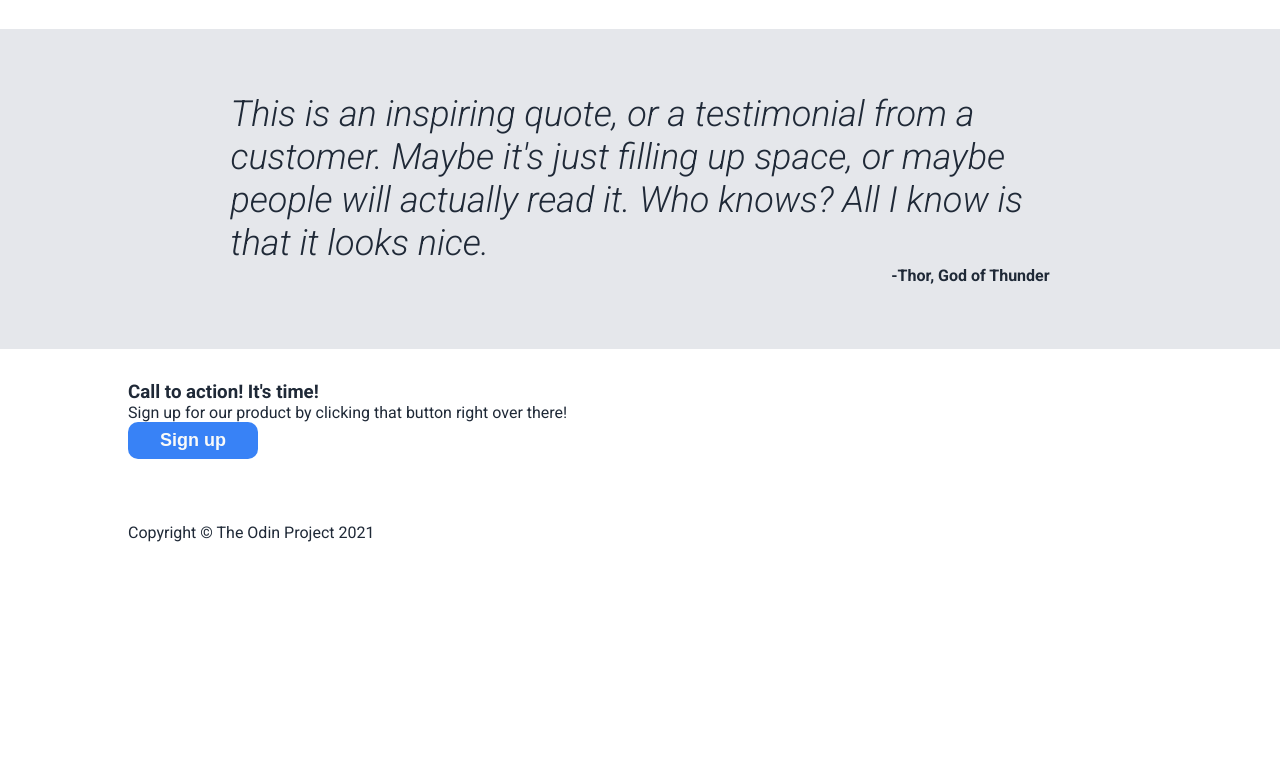
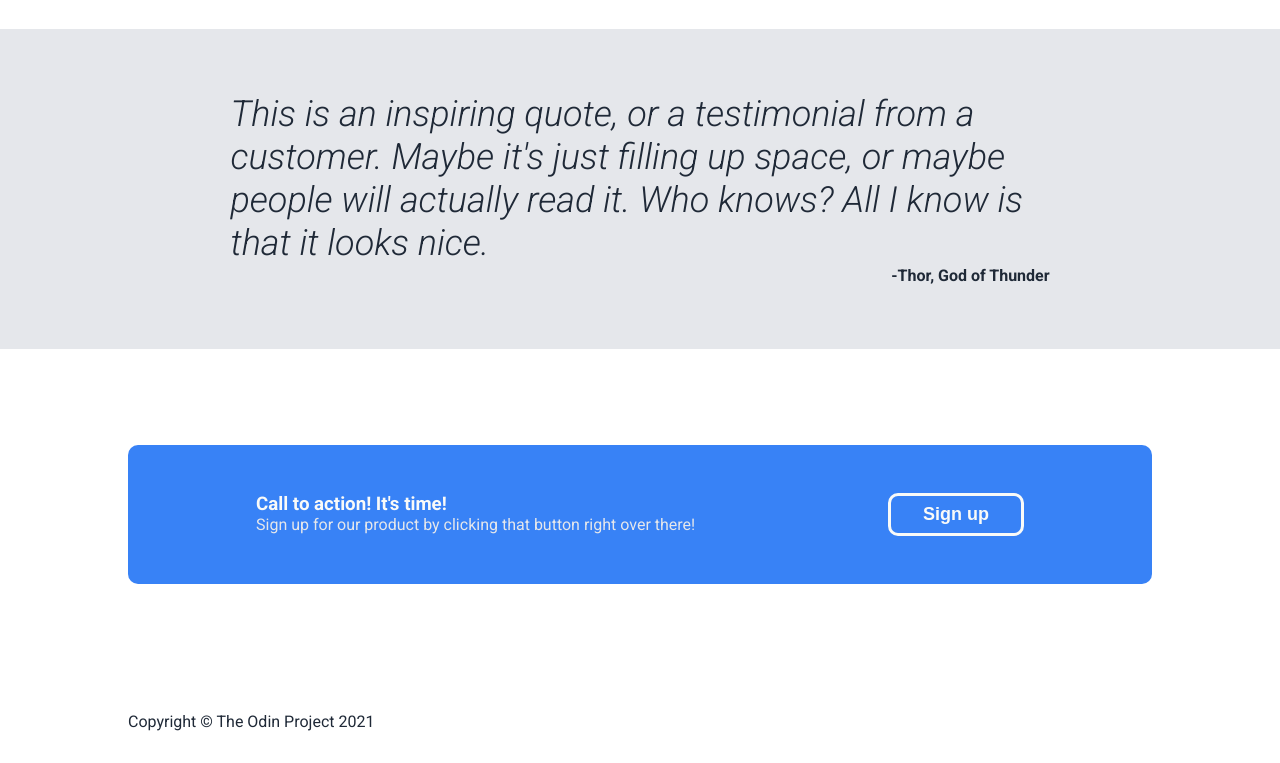
Before and after one commit to gtalnz/foundations-landing-page, a plain HTML site: page index.html in a window 1280 px wide. Shown: the part 807-1570 px from the top of the page. Before the commit the page ends 1381 px from the top, so only its background shows below. Drawn offline with Linux system fonts and the light colour scheme.

Commit message:
Add CSS for call to action section

```diff
--- a/index.html
+++ b/index.html
@@ -77,7 +77,7 @@
 				</div>
 			</div>
 		</div>
-		<div class="bg-white">
+		<div class="call-to-action">
 			<div class="container">
 				<div class="cta">
 					<div class="text">
--- a/style.css
+++ b/style.css
@@ -155,3 +155,23 @@ button {
 	content: '-';
 	font-weight: 700;
 }
+
+.cta {
+	width: 100%;
+	border-radius: 10px;
+	margin: calc(2 * var(--gap)) 0;
+	padding: calc(1.5 * var(--gap)) calc(4 * var(--gap));
+	background-color: var(--blue);
+	color: var(--light);
+	display: flex;
+	gap: var(--gap);
+	justify-content: space-between;
+}
+
+.cta .text p {
+	color: var(--secondary);
+}
+
+.cta button {
+	border: 3px solid var(--light);
+}
```
